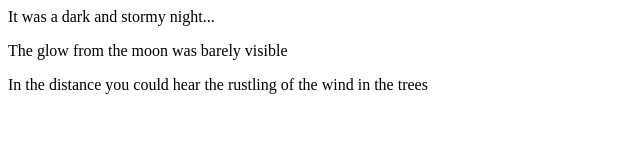
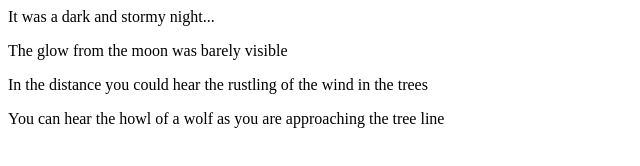
Before and after one commit to EowyntheFingGem/fireside-story, a plain HTML site: page index.html in a window 1280 px wide. Shown: the whole page, without its empty margins (0-640 px from the left). Drawn offline with Linux system fonts and the light colour scheme.

Commit message:
added fourth line of story

```diff
--- a/index.html
+++ b/index.html
@@ -3,5 +3,6 @@
     <p>It was a dark and stormy night...</p>
     <p>The glow from the moon was barely visible</p>
     <p>In the distance you could hear the rustling of the wind in the trees</p>
+    <p>You can hear the howl of a wolf as you are approaching the tree line </p>
   </body>
 </html>
```
